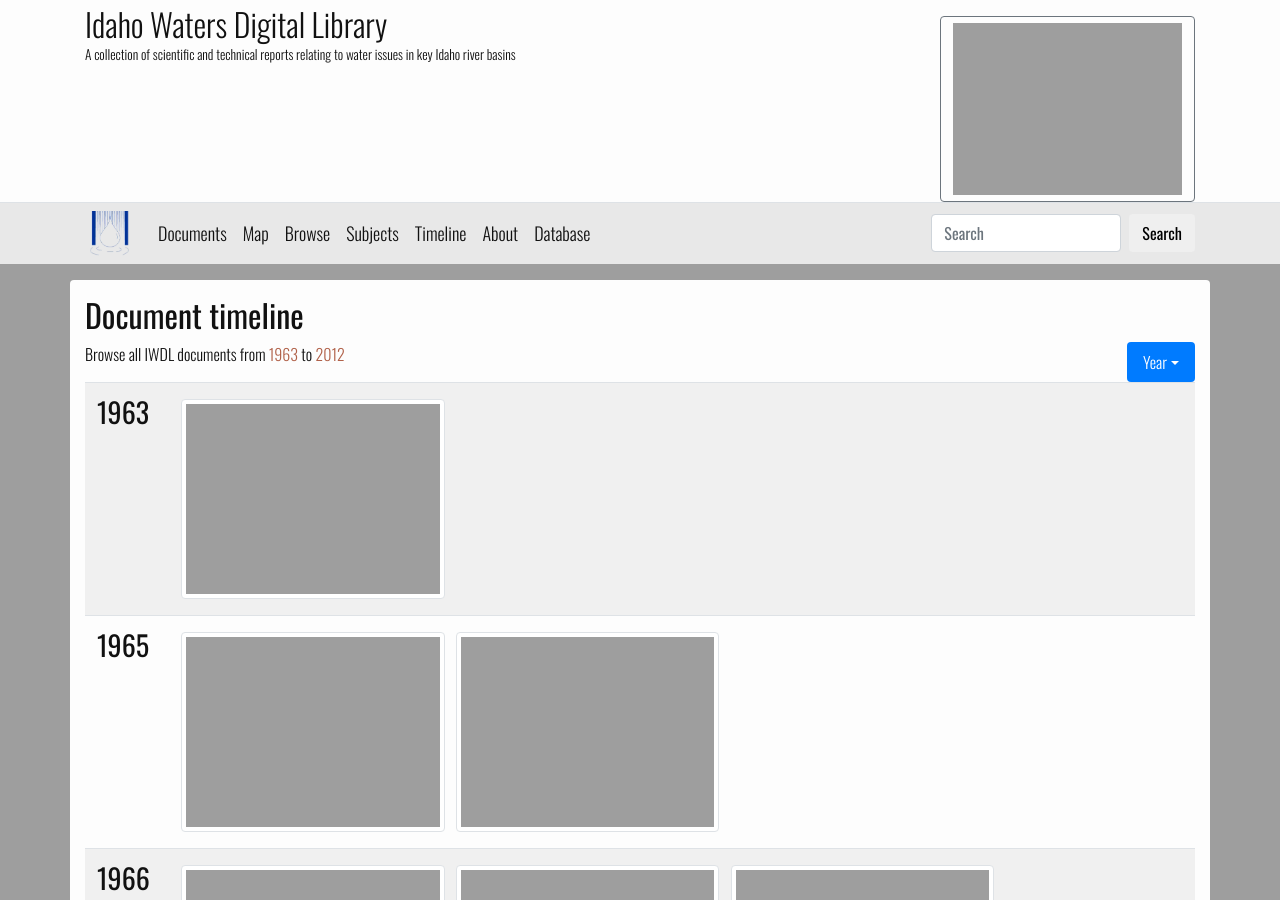
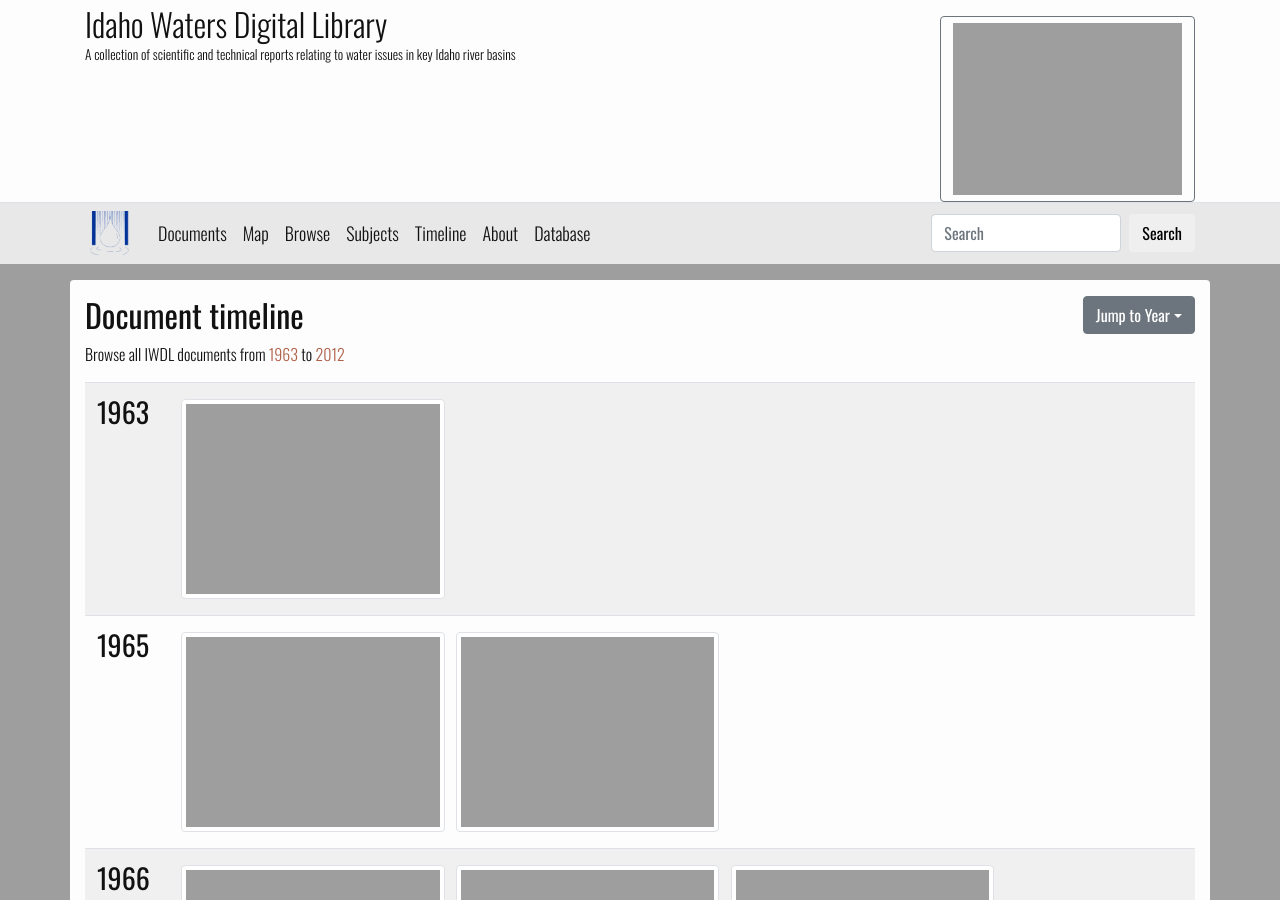
Before and after one commit to uidaholib/iwdl_source, a Jekyll site: the page built from timeline.md, in a window 1280 px wide and 900 px high. Built offline with Jekyll 4.4.1, drawn with Linux system fonts in a browser that asks for light colours.

Commit message:
update timeline jump year button

```diff
--- a/_layouts/timeline.html
+++ b/_layouts/timeline.html
@@ -1,7 +1,6 @@
 ---
 layout: page
 ---
-{{ content }}
 
 {% assign items = site.data[site.metadata] %}
 
@@ -10,19 +9,17 @@ layout: page
 {%- assign years = clean-years | split: ";" | sort -%}
 {%- assign uniqueYears = years | uniq | sort -%}
 {%- assign navYears = "1960;1970;1980;1990;2000;2010" | split: ";" -%}
-<style>
-.img-thumbnail { height: 200px; }
-</style>
+<style> .img-thumbnail { height: 200px; } </style>
 
-<ul class="nav nav-pills float-right" id="year-nav">
-  <li class="nav-item dropdown">
-    <a class="nav-link active dropdown-toggle" data-toggle="dropdown" href="#" role="button" aria-haspopup="true" aria-expanded="false">Year</a>
-    <div class="dropdown-menu">
+<div class="dropdown">
+    <button class="btn btn-secondary dropdown-toggle float-right" type="button" id="year-nav" data-toggle="dropdown" aria-haspopup="true" aria-expanded="false">Jump to Year</button>
+    <div class="dropdown-menu" aria-labelledby="year-nav">
       {% for y in navYears %}
       <a class="dropdown-item" href="#{{ y }}">{{ y }}</a>{% endfor %}
     </div>
-  </li>
-</ul>
+</div>
+
+{{ content }}
 
 <p>Browse all IWDL documents from <a href="#{{ years | first }}">{{ years | first }}</a> to <a href="#{{ years | last }}">{{ years | last }}</a></p>
 
```
